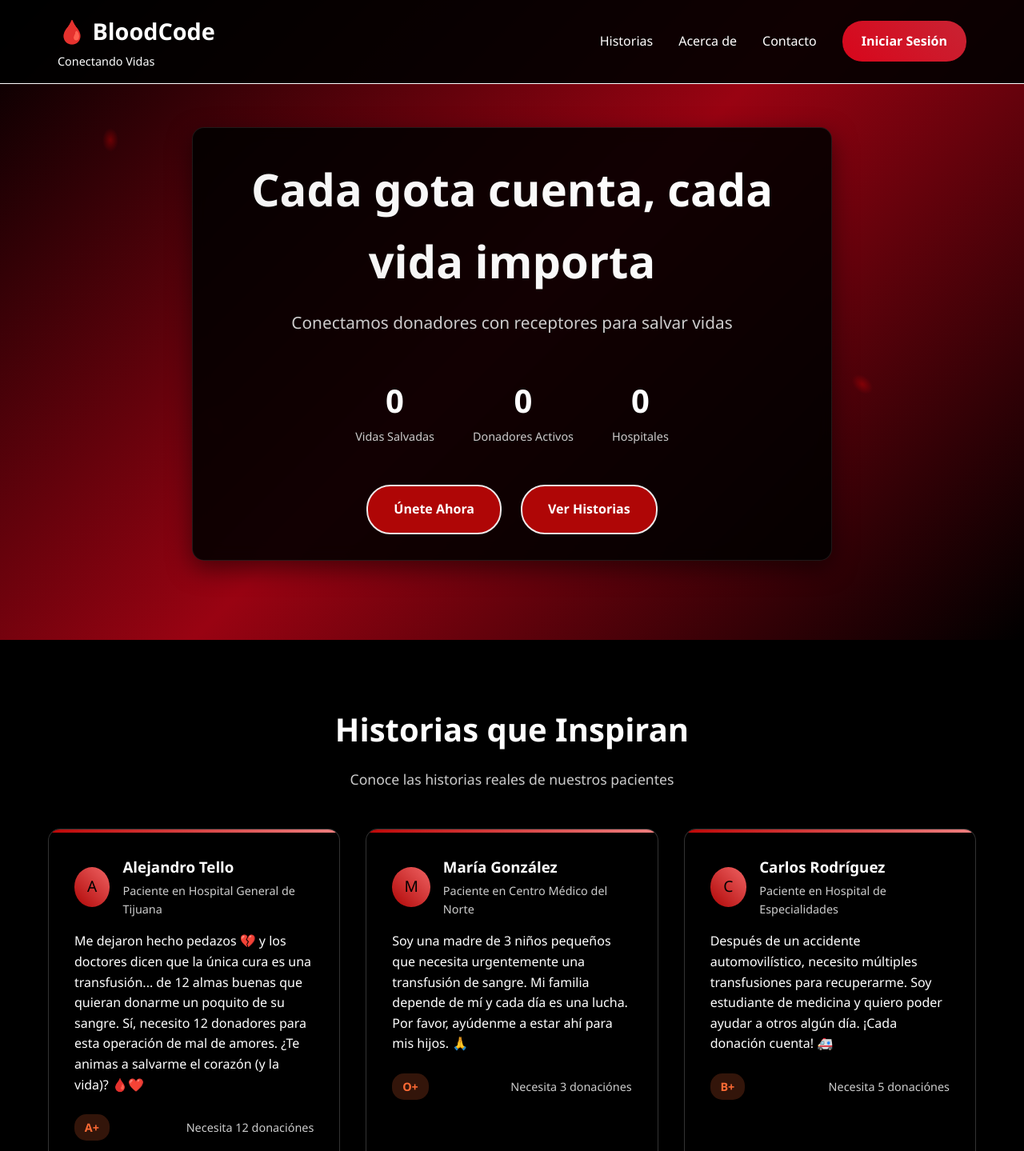
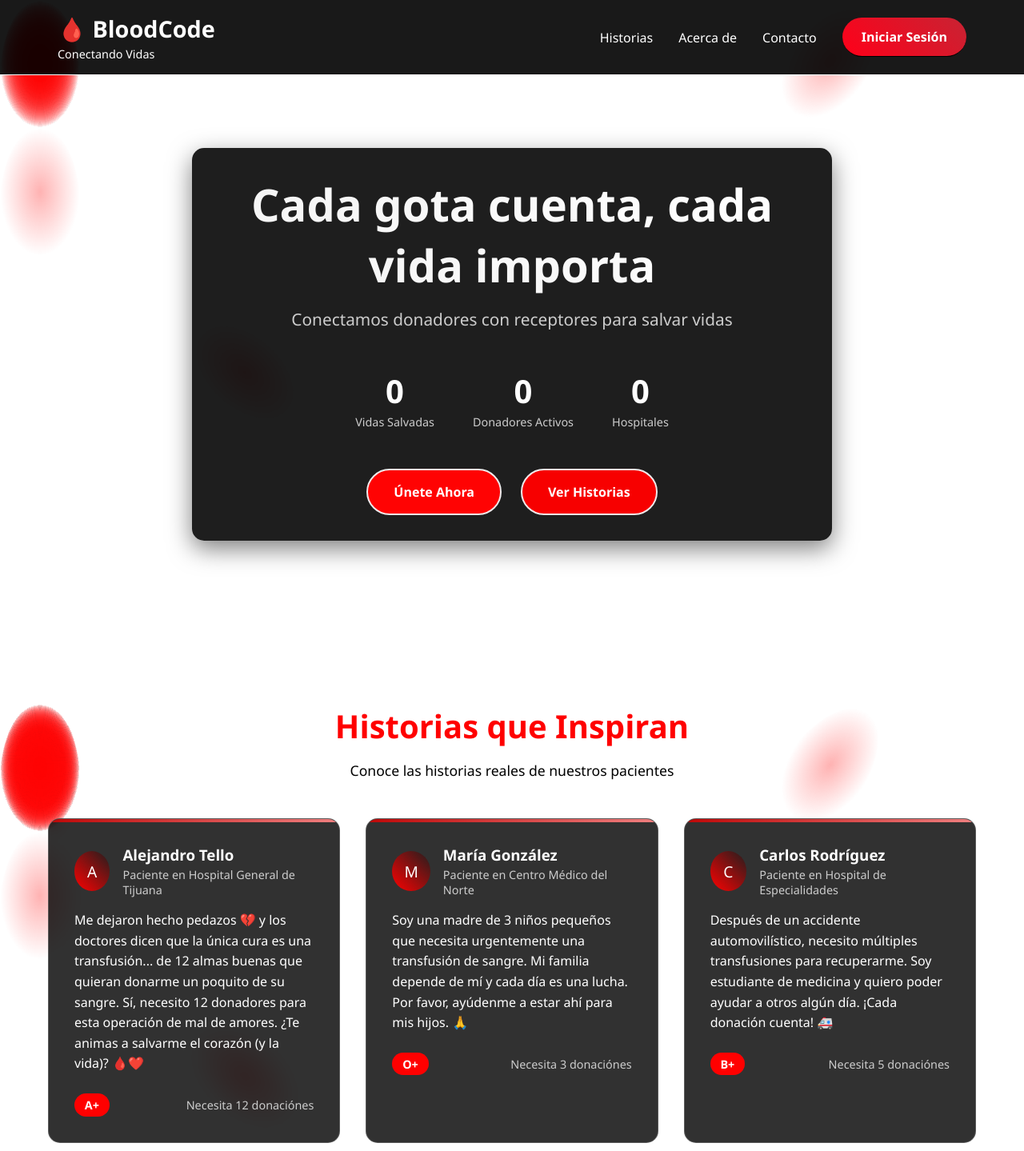
Before and after one commit to ATelloDev/BC-Expo-Cesun, a website: page Frontend/index.html in a window 1280 px wide. Shown: the top 1439 px of the page at 80% size. Drawn offline with Linux system fonts and the light colour scheme; no server answers.

Commit message:
Chulada de index ahora si ya el final

```diff
--- a/Frontend/index-styles.css
+++ b/Frontend/index-styles.css
@@ -7,8 +7,8 @@
 
 body {
     font-family: 'Segoe UI', Tahoma, Geneva, Verdana, sans-serif;
-    background: rgb(0, 0, 0)
-    color: #ffffff;
+    background: rgba(0, 0, 0, 0.247)
+    color: rgba(0, 0, 0, 0.247)
     line-height: 1.6;
     overflow-x: hidden;
 }
@@ -69,7 +69,7 @@ body {
 }
 
 .btn-login-nav {
-    background: linear-gradient(45deg, #d8061b, #c82333);
+    background: linear-gradient(45deg, #ff0019, #c82333);
     color: white;
     padding: 0.8rem 1.5rem;
     border-radius: 25px;
@@ -93,7 +93,8 @@ body {
     text-align: center;
     padding: 120px 20px 60px;
     position: relative;
-    background: linear-gradient(135deg, #000000 0%, #990312 50%, #000000 100%)
+
+        backdrop-filter: blur(10px);
 
 }
 
@@ -104,7 +105,7 @@ body {
     padding: 2rem;
     border-radius: 15px;
     box-shadow: 0 10px 30px rgba(0, 0, 0, 0.5);
-    backdrop-filter: blur(10px);
+    background: linear-gradient(135deg, #000000 0%, #990312 50%, #000000 100%)
     border: 1px solid rgba(255, 255, 255, 0.1);
 
 }
@@ -167,7 +168,7 @@ body {
 
 .btn-primary {
   border: 2px solid #eee9ea;
-     background-color: #af0606;
+     background-color: #ff0303;
     color: white;
 }
 
@@ -175,7 +176,7 @@ body {
     background: transparent;
     color: #ffffff;
     border: 2px solid #eee9ea;
-     background-color: #af0606;
+     background-color: #f70000;
 }
 
 .btn-primary:hover, .btn-secondary:hover {
@@ -201,8 +202,8 @@ body {
 
 .drop {
     position: absolute;
-    width: 20px;
-    height: 30px;
+    width: 100px;
+    height: 160px;
     background: radial-gradient(ellipse at center, rgba(255, 0, 0, 0.3) 0%, transparent 70%);
     border-radius: 50% 50% 50% 50% / 60% 60% 40% 40%;
     animation: float 6s ease-in-out infinite;
@@ -210,20 +211,20 @@ body {
 
 .drop:nth-child(1) {
     top: 20%;
-    left: 10%;
+    left: 0%;
     animation-delay: 0s;
 }
 
 .drop:nth-child(2) {
-    top: 60%;
+    top: 0%;
     right: 15%;
-    animation-delay: 2s;
+    animation-delay: 1s;
 }
 
 .drop:nth-child(3) {
     bottom: 30%;
     left: 20%;
-    animation-delay: 4s;
+    animation-delay: 2s;
 }
 
 @keyframes float {
@@ -234,7 +235,7 @@ body {
 /* Stories Section */
 .stories-section {
     padding: 80px 0;
-    background: rgba(0, 0, 0 );
+
    border-bottom: 1px solid rgb(255, 253, 254);
 }
 
@@ -242,13 +243,13 @@ body {
     text-align: center;
     font-size: 2.5rem;
     margin-bottom: 1rem;
-    color: #ffffff;
+    color: #ff0000;
 }
 
 .section-subtitle {
     text-align: center;
     font-size: 1.1rem;
-    color: #cccccc;
+    color: #000000;
     margin-bottom: 3rem;
 }
 
@@ -260,7 +261,7 @@ body {
 }
 
 .story-card {
-    background: rgb(0, 0, 0);
+    background: rgba(0, 0, 0, 0.808);
     backdrop-filter: blur(10px);
     border: 1px solid rgba(255, 255, 255, 0.2);
     border-radius: 15px;
@@ -296,12 +297,13 @@ body {
     width: 50px;
     height: 50px;
     border-radius: 50%;
-    background: linear-gradient(45deg, #af0606, #f06363);
+    background: linear-gradient(45deg, #ff0101, #201e1e);
     display: flex;
     align-items: center;
     justify-content: center;
     margin-right: 1rem;
     font-size: 1.2rem;
+    color: #ffffff;
 }
 
 .story-info h3 {
@@ -333,8 +335,8 @@ body {
 }
 
 .blood-type {
-    background: rgba(255, 107, 53, 0.2);
-    color: #ff6b35;
+    background: rgb(255, 0, 0);
+    color: #ffffff;
     padding: 0.3rem 0.8rem;
     border-radius: 15px;
     font-weight: 600;
--- a/Frontend/index.html
+++ b/Frontend/index.html
@@ -53,12 +53,67 @@
                 <div class="drop"></div>
                 <div class="drop"></div>
                 <div class="drop"></div>
+                                <div class="drop"></div>
+                <div class="drop"></div>
+                <div class="drop"></div>
+                                <div class="drop"></div>
+                <div class="drop"></div>
+                <div class="drop"></div>
+                              <div class="drop"></div>
+                <div class="drop"></div>
+                <div class="drop"></div>
+                                <div class="drop"></div>
+                <div class="drop"></div>
+                <div class="drop"></div>
+                                <div class="drop"></div>
+                <div class="drop"></div>
+                <div class="drop"></div>
             </div>
         </div>
     </section>
 
     <!-- Stories Section -->
     <section id="stories" class="stories-section">
+        <div class="blood-drops">
+        <div class="drop"></div>
+        <div class="drop"></div>
+        <div class="drop"></div>
+        <div class="drop"></div>
+        <div class="drop"></div>
+        <div class="drop"></div>
+        <div class="drop"></div>
+        <div class="drop"></div>
+        <div class="drop"></div>
+        <div class="drop"></div>
+        <div class="drop"></div>
+        <div class="drop"></div>
+        <div class="drop"></div>
+        <div class="drop"></div>
+        <div class="drop"></div>
+        <div class="drop"></div>
+        <div class="drop"></div>
+        <div class="drop"></div>
+
+        <div class="drop"></div>
+        <div class="drop"></div>
+        <div class="drop"></div>
+        <div class="drop"></div>
+        <div class="drop"></div>
+        <div class="drop"></div>
+        <div class="drop"></div>
+        <div class="drop"></div>
+        <div class="drop"></div>
+        <div class="drop"></div>
+        <div class="drop"></div>
+        <div class="drop"></div>
+        <div class="drop"></div>
+        <div class="drop"></div>
+        <div class="drop"></div>
+        <div class="drop"></div>
+        <div class="drop"></div>
+        <div class="drop"></div>
+
+    </div>
         <div class="container">
             <h2 class="section-title">Historias que Inspiran</h2>
             <p class="section-subtitle">Conoce las historias reales de nuestros pacientes</p>
@@ -92,7 +147,8 @@
                             <h3>Respuesta Rápida</h3>
                             <p>Encuentra donadores en tiempo real</p>
                         </div>
-                    </div>
+                    </div>\
+
                 </div>
                 <div class="about-visual">
                     <div class="heart-animation">
```
